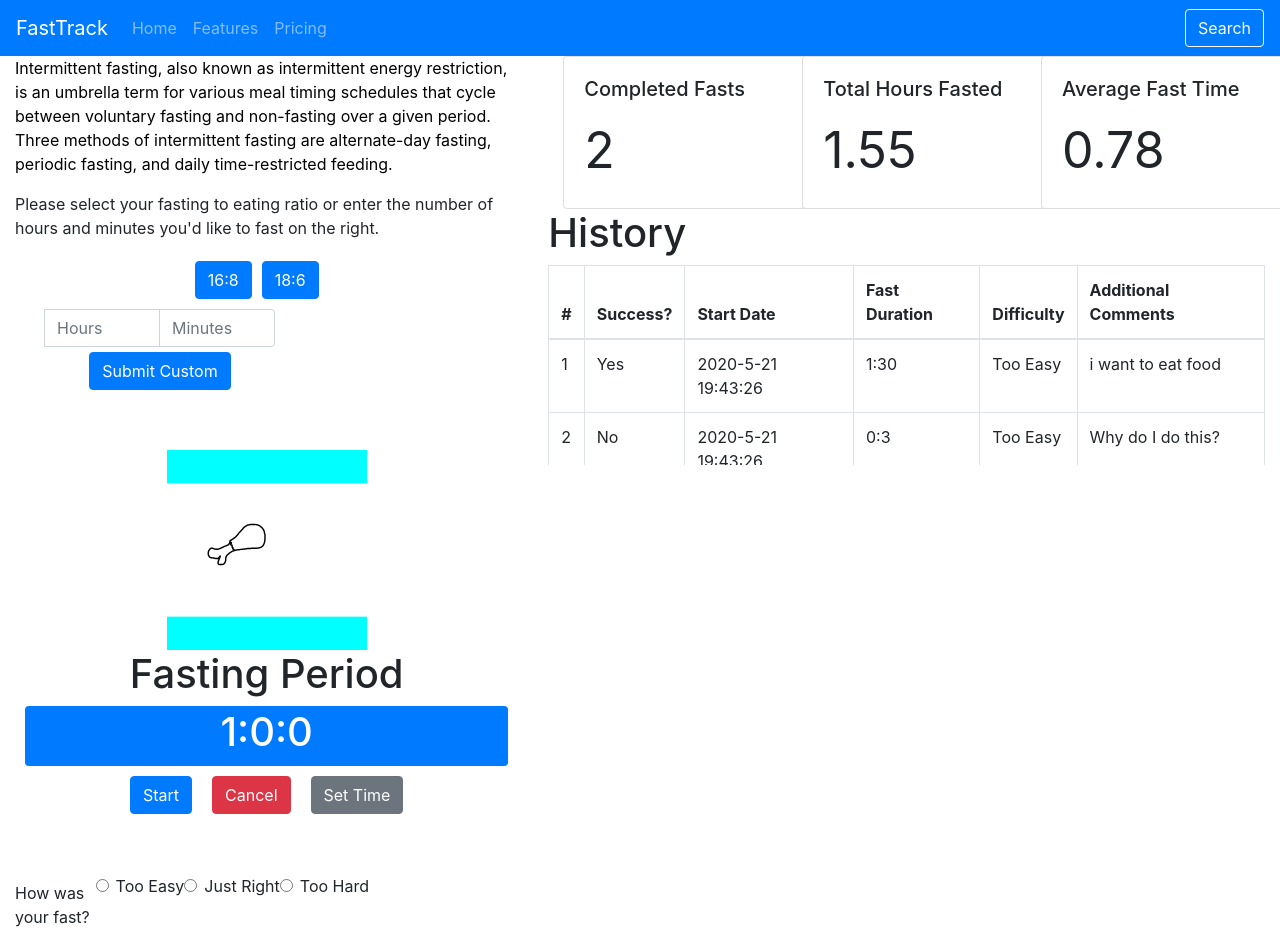
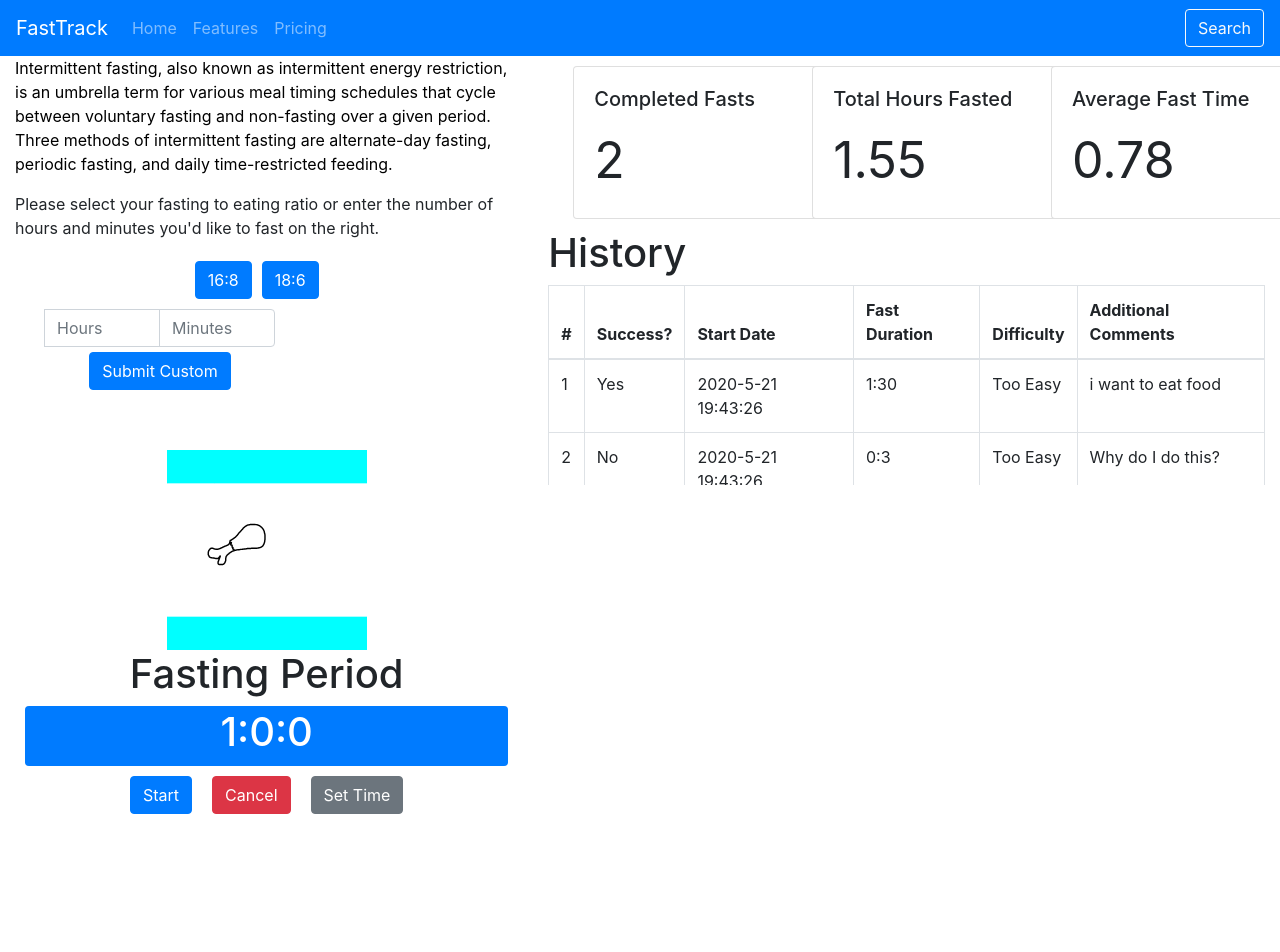
Before and after one commit to graceB-J/FastTrack_Timer, a React (Create React App) app: page / in a window 1280 px wide. Shown: the top 952 px of the page. After the commit the page ends 874 px from the top, so only its background shows below. Built offline with nearby package versions, Linux system fonts and the light colour scheme; a web font is replaced by a local one.

Commit message:
Added conditional rendering for survey

```diff
--- a/src/App.js
+++ b/src/App.js
@@ -37,6 +37,7 @@ class App extends React.Component {
           additionalComments: "Why do I do this?"
         },
       ],
+      promptSurvey: false,
     };
   }
 
@@ -60,6 +61,7 @@ class App extends React.Component {
       fastInfo.id = prevState.history.length
       return {
         history: prevState.history.concat(fastInfo),
+        promptSurvey: true,
       };
     });
   };
@@ -73,6 +75,7 @@ class App extends React.Component {
       prevState.history.push(item);
       return prevState;
     });
+    this.setState({promptSurvey: false})
   }
 
   render() {
@@ -95,7 +98,7 @@ class App extends React.Component {
                 handleFinished={this.handleFinished}
                 totalFastTime={this.state.length * 3600}
               />
-              <FastSurvey FastSurvey handleAddSurvey={this.handleAddSurvey} />
+              {this.state.promptSurvey && <FastSurvey FastSurvey handleAddSurvey={this.handleAddSurvey} />}
             </Col>
             <Col sm={7}>
               <History history={this.state.history} />
--- a/src/FastSurvey.js
+++ b/src/FastSurvey.js
@@ -9,7 +9,7 @@ class FastSurvey extends React.Component {
         this.state = {
             success: "true",
             difficulty: "Just Right",
-            additionalComments: ""
+            additionalComments: "",
         };
     }
 
--- a/src/History.css
+++ b/src/History.css
@@ -10,6 +10,7 @@
 
 .statCard {
     width: 18rem;
+    margin: 10px;
 }
 
 .statBody {
```
